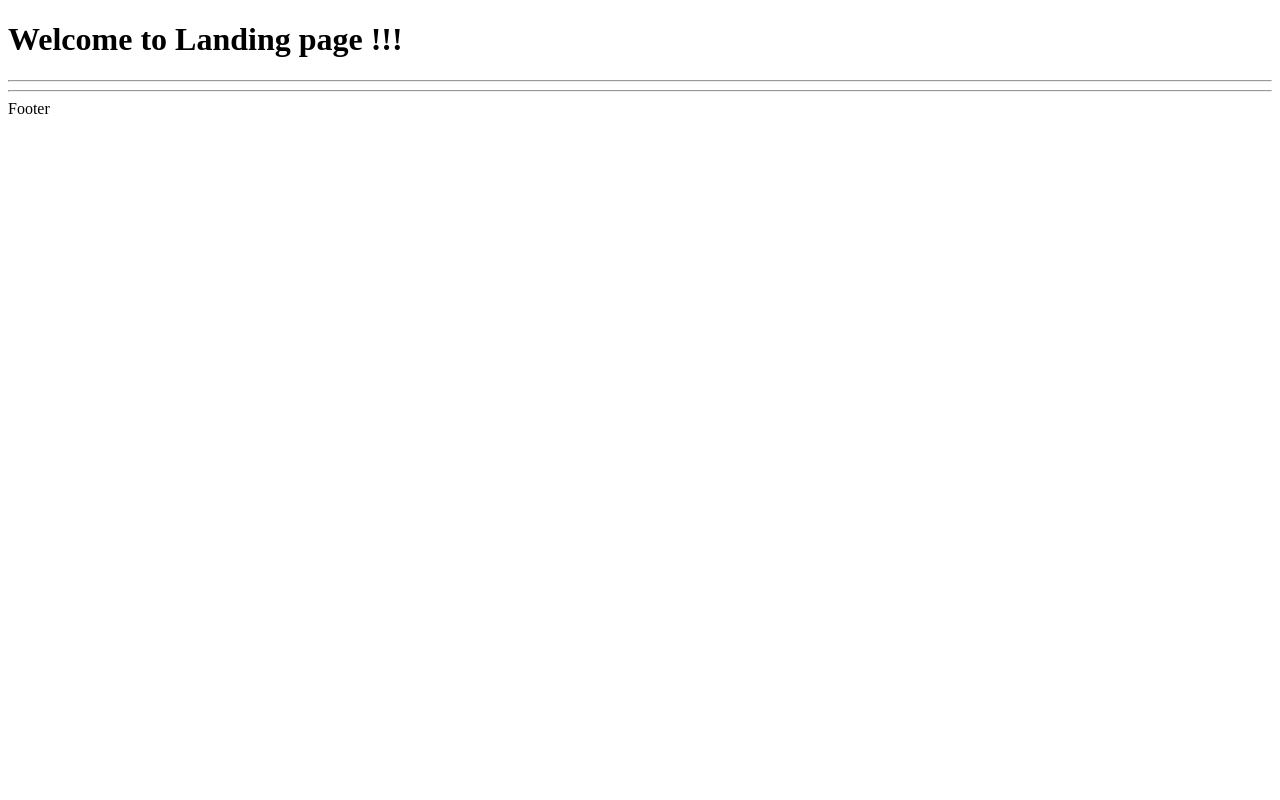
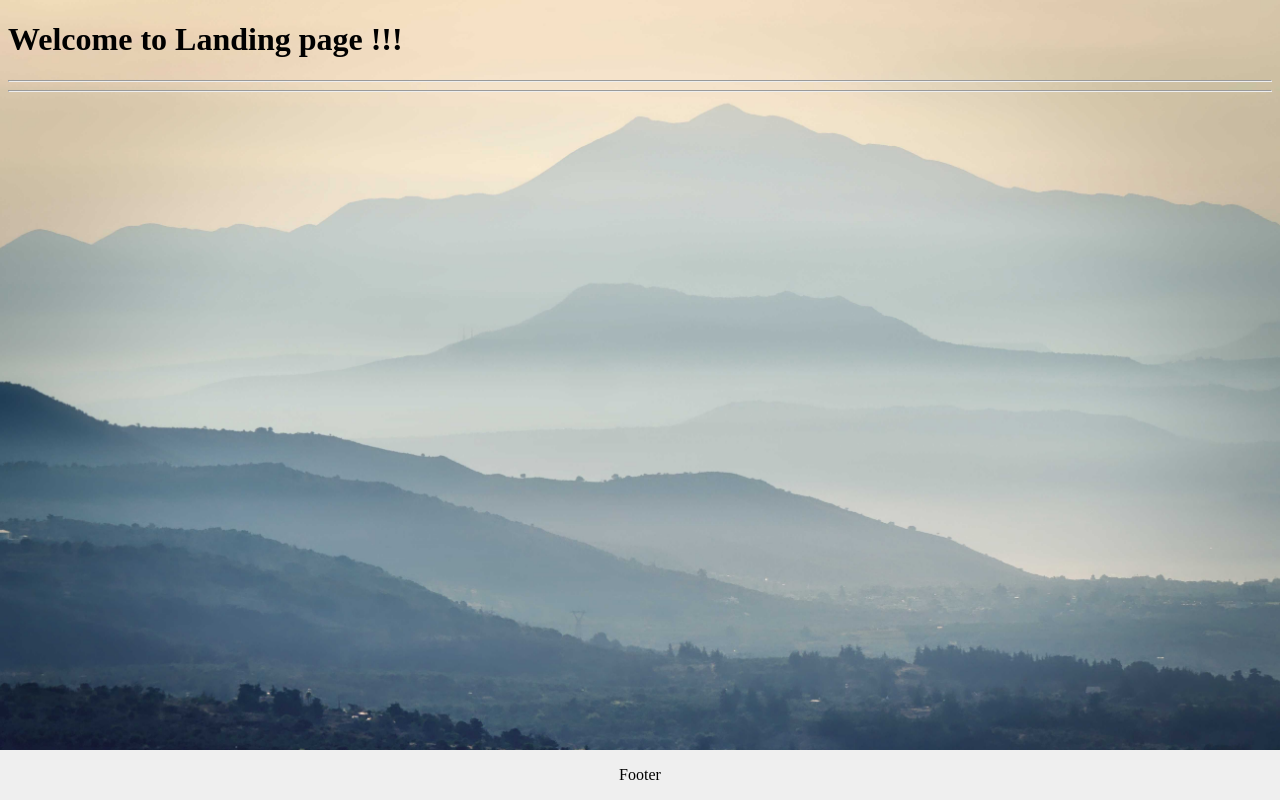
Before and after one commit to sultanvfx/polling_test, a Django app: template polls/templates/polls/base.html in a window 1280 px wide. Run offline with Django 3.2, Linux system fonts and the light colour scheme; the template is opened without the code that fills it, so the values that code supplies are empty; parts of the project's set-up code (start-up, migrations or seed data) failed here and were passed over; some libraries are stand-ins or nearby versions.

Commit message:
Added CSS & Background image

```diff
--- /dev/null
+++ b/polls/static/polls/style.css
@@ -0,0 +1,20 @@
+.footerCSS {
+      position: absolute;
+      right: 0;
+      bottom: 0;
+      left: 0;
+      padding: 1rem;
+      background-color: #efefef;
+      text-align: center;
+    }
+
+li a{
+    font-size: 20px;
+    color: blue;
+}
+
+body{
+    background: white url("images/background.jpg") no-repeat;
+    background-repeat: no-repeat;
+    background-size: 100%;
+}
--- a/polls/templates/polls/base.html
+++ b/polls/templates/polls/base.html
@@ -1,3 +1,4 @@
+{% load staticfiles %}
 <!DOCTYPE html>
 <html lang="en">
 <head>
@@ -6,6 +7,7 @@
         {% block title %}
         {% endblock %}
     </title>
+    <link rel="stylesheet" type="text/css" href="{% static 'polls/style.css' %}">
     <!--<link rel="stylesheet" href="https://netdna.bootstrapcdn.com/bootstrap/3.0.3/css/bootstrap.min.css">-->
 </head>
 <body>
--- a/polls/templates/polls/footer.html
+++ b/polls/templates/polls/footer.html
@@ -1,2 +1,2 @@
 <hr>
-Footer
+<div class="footerCSS">Footer</div>
```
Also changed, not shown: polls/static/polls/images/background.jpg (added).
